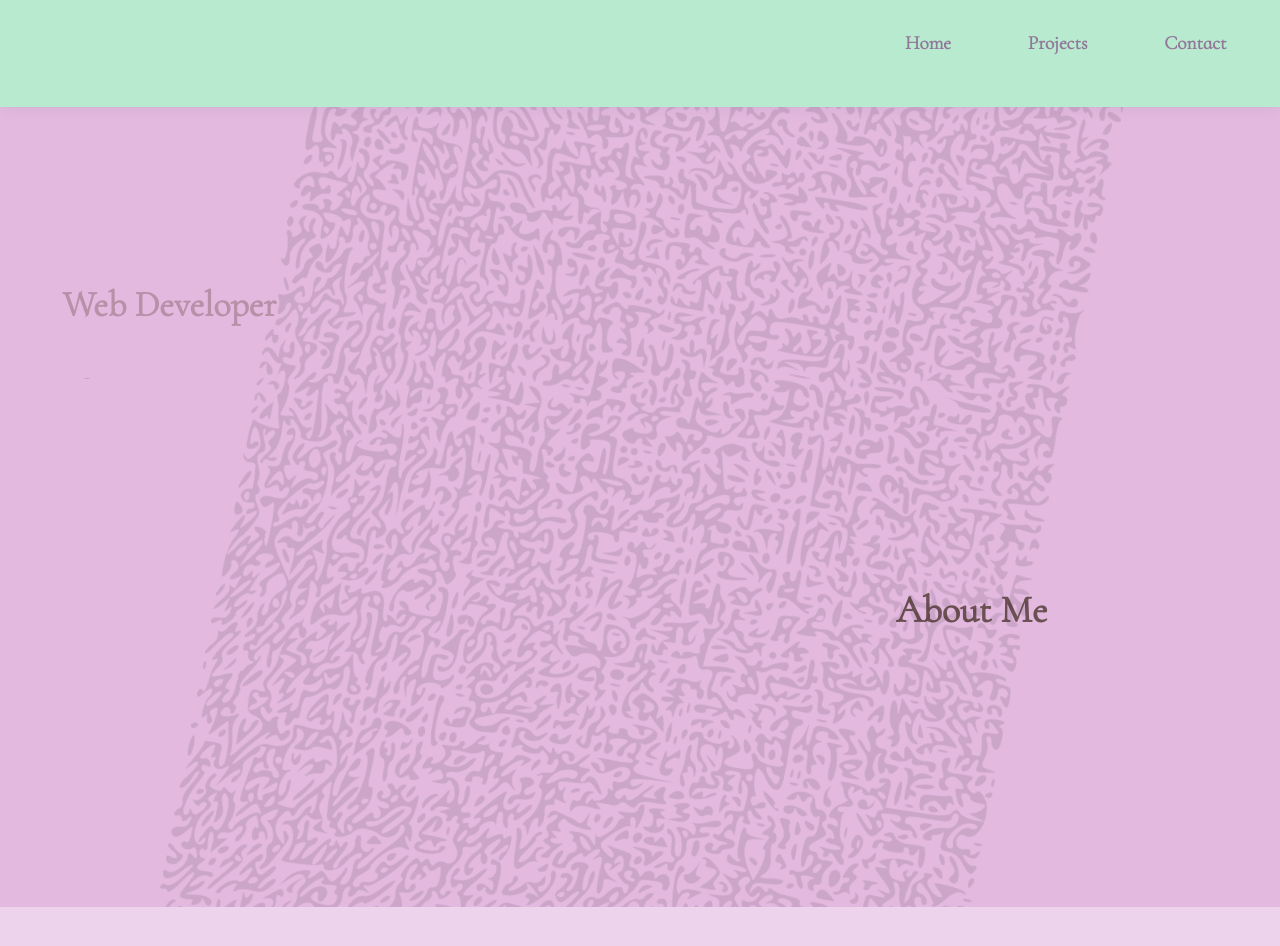
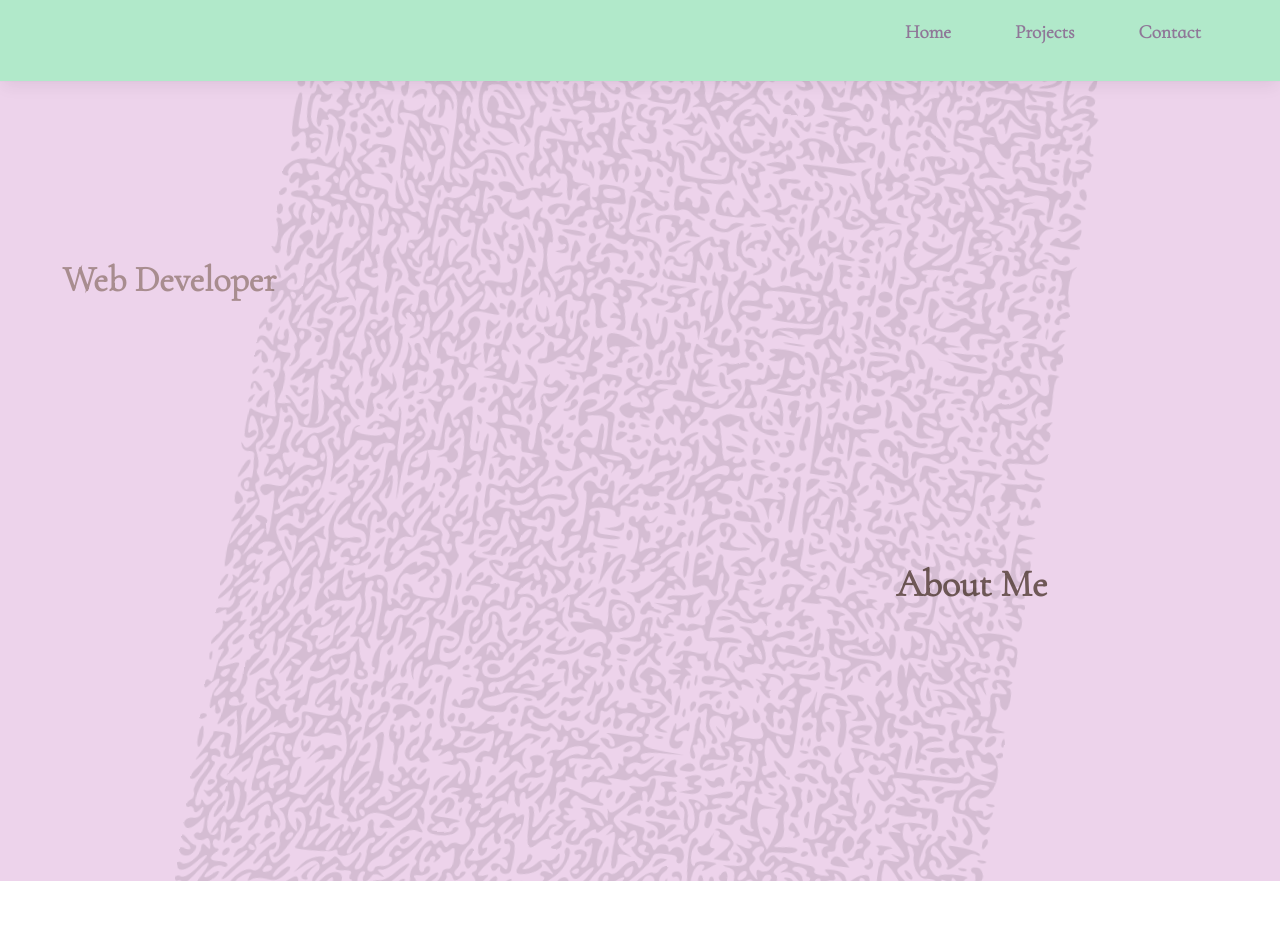
Before and after one commit to cspdevs000/dev-portfolio, a React (Create React App) app: page / in a window 1280 px wide. Shown: the top 946 px of the page. After the commit the page ends 881 px from the top, so only its background shows below. Built offline with nearby package versions, Linux system fonts and the light colour scheme; a web font is replaced by a local one.

Commit message:
fixed background w new pages

```diff
--- a/src/App.js
+++ b/src/App.js
@@ -10,9 +10,7 @@ import Contact from './components/Contact.js'
 function App() {
   return (
     <div className="App">
-      <div className="header">
       <Navbar />
-      </div>
       <BrowserRouter>
         <div className="body">
           <Routes>
--- a/src/components/AboutMe.css
+++ b/src/components/AboutMe.css
@@ -1,27 +1,28 @@
-.home-container {
+.about-me-container {
     background-color: rgba(212, 148, 207, 0.411);
-    height: 160vh;
+    height: 100vh;
     width: 100vw;
     display: flex;
     position: absolute;
 }
 
-.bkgd-container {
+.bkgd-container-about {
   display: flex;
   position: relative;
   height: 100vh;
   width: 100vw;
+  overflow-x: hidden;
 }
 
 .about-me-content-container {
   position: absolute;
   max-width:65vw;
-  top: 30vh;
+  top: 28vh;
   left: 30vw;
 }
 
 .about-me-content {
-  font-size: 26px;
+  font-size: 22px;
   color:rgba(12, 4, 6, 0.39);
 }
 
@@ -36,7 +37,7 @@
 
 .embalming-link {
   color: #583a2375;
-  font-size: 32px;
+  font-size: 27px;
   text-decoration: none;
 }
 
--- a/src/components/AboutMe.js
+++ b/src/components/AboutMe.js
@@ -7,9 +7,9 @@ import './AboutMe.css';
 class AboutMe extends Component {
     render() {
         return (
-            <div className='home-container'>
+            <div className='about-me-container'>
                 <Animation />
-                <div className='bkgd-container'>
+                <div className='bkgd-container-about'>
                 <img src={bkgdSpin} className="App-logo" alt="logo" />
                 </div>
                 <div className='about-me-content-container'>
--- a/src/components/Contact.css
+++ b/src/components/Contact.css
@@ -1,10 +1,10 @@
-.bkgd-container {
+.contact-container {
   background-color: rgba(212, 148, 207, 0.411);
   display: flex;
   align-items: center;
   height: 100vh;
   width: 100vw;
-  overflow: hidden;
+  overflow-x: hidden;
 }
 
 .contact-form-container {
@@ -49,14 +49,14 @@ textarea:focus {
   margin-top: 7px;
 }
 
-.bkgd-img {
+.bkgd-img-contact {
     height: 100%;
     width: 100%;
     opacity: 0.1;
   }
 
   @media (prefers-reduced-motion: no-preference) {
-    .bkgd-img {
+    .bkgd-img-contact {
       animation: bkgd-img-spin infinite 20s linear;
     }
   }
--- a/src/components/Contact.js
+++ b/src/components/Contact.js
@@ -34,8 +34,8 @@ class Contact extends Component {
 
     render() {
         return (
-            <div className='bkgd-container'>
-                <img src={bkgdSpin} className="bkgd-img" alt="logo" />
+            <div className='contact-container'>
+                <img src={bkgdSpin} className="bkgd-img-contact" alt="logo" />
                 <div className='contact-form-container'>
                     <h1>Contact Me</h1>
                     <form className='contact-form' action="https://formsubmit.co/cspdevs000@gmail.com" method="POST">
--- a/src/components/Home.css
+++ b/src/components/Home.css
@@ -6,8 +6,8 @@
     position: absolute;
   }
 
-  .bkgd-container {
-  overflow: hidden;
+.bkgd-container-home {
+  overflow-x: hidden;
   display: flex;
   position: relative;
   height: 100vh;
@@ -23,15 +23,14 @@
   text-decoration: none;
 }
 
-.bkgd-img {
+.bkgd-img-home {
     height: 100%;
     width: 100%;
-    overflow: hidden;
     opacity: 0.1;
   }
 
   @media (prefers-reduced-motion: no-preference) {
-    .bkgd-img {
+    .bkgd-img-home {
       animation: bkgd-img-spin infinite 20s linear;
     }
   }
--- a/src/components/Home.js
+++ b/src/components/Home.js
@@ -10,8 +10,8 @@ class Home extends Component {
         return (
             <div className='home-container'>
                 <Animation />
-                <div className='bkgd-container'>
-                    <img src={bkgdSpin} className="bkgd-img" alt="logo" />
+                <div className='bkgd-container-home'>
+                    <img src={bkgdSpin} className="bkgd-img-home" alt="logo" />
                 </div>
                 <div className='about-me-countainer'>
                     <a className="about-me-link" href="/about" >About Me </a>
--- a/src/components/Navbar.css
+++ b/src/components/Navbar.css
@@ -1,12 +1,14 @@
 .navbar-container {
-    height: 6vw;
+    height: 4vw;
     padding: 15px;
-    background-color: rgba(54, 197, 118, 0.356);
+    background-color: rgba(54, 197, 118, 0.384);
+    /* opacity: 0.4; */
     box-shadow: 0 0.5em 1em -0.1125em rgba(10, 10, 10, 0.1), 0 0px 0 1px rgba(10, 10, 10, 0.02);
 }
 
 .navbar-link {
-    padding: 2vh 3vw;
+    padding-top: 5px;
+    padding-right: 5vw;
     margin: 0 auto;
     color: rgba(119, 36, 115, 0.582);
     font-size: larger;
--- /dev/null
+++ b/src/components/Projects.css
@@ -0,0 +1,17 @@
+.projects-container {
+    background-color: rgba(212, 148, 207, 0.411);
+    height: 100vh;
+    width: 100vw;
+    display: flex;
+    flex-wrap: wrap;
+    justify-content: space-around;
+    position: absolute;
+}
+
+.project-card {
+    height: 33vh;
+    width: 40vw;
+    margin-top: 3vh;
+    padding: 3px;
+    position: relative;
+}
--- a/src/components/Projects.js
+++ b/src/components/Projects.js
@@ -1,12 +1,23 @@
 import React, { Component } from 'react';
-import './AboutMe.css';
+import './Projects.css';
 
 
 class Projects extends Component {
     render() {
         return (
             <div className='projects-container'>
-                <p>PROJECJOSJT</p>
+                <div className='project-card'>
+                    <a href='' className='project-img'></a>
+                </div>
+                <div className='project-card'>
+                    <p>PROJECT 2</p>
+                </div>
+                <div className='project-card'>
+                    <p>PROJECT 3</p>
+                </div>
+                <div className='project-card'>
+                    <p>PROJECT 4</p>
+                </div>
             </div>
         );
     }
```
Lines whose indentation alone changed are shown as unchanged.
